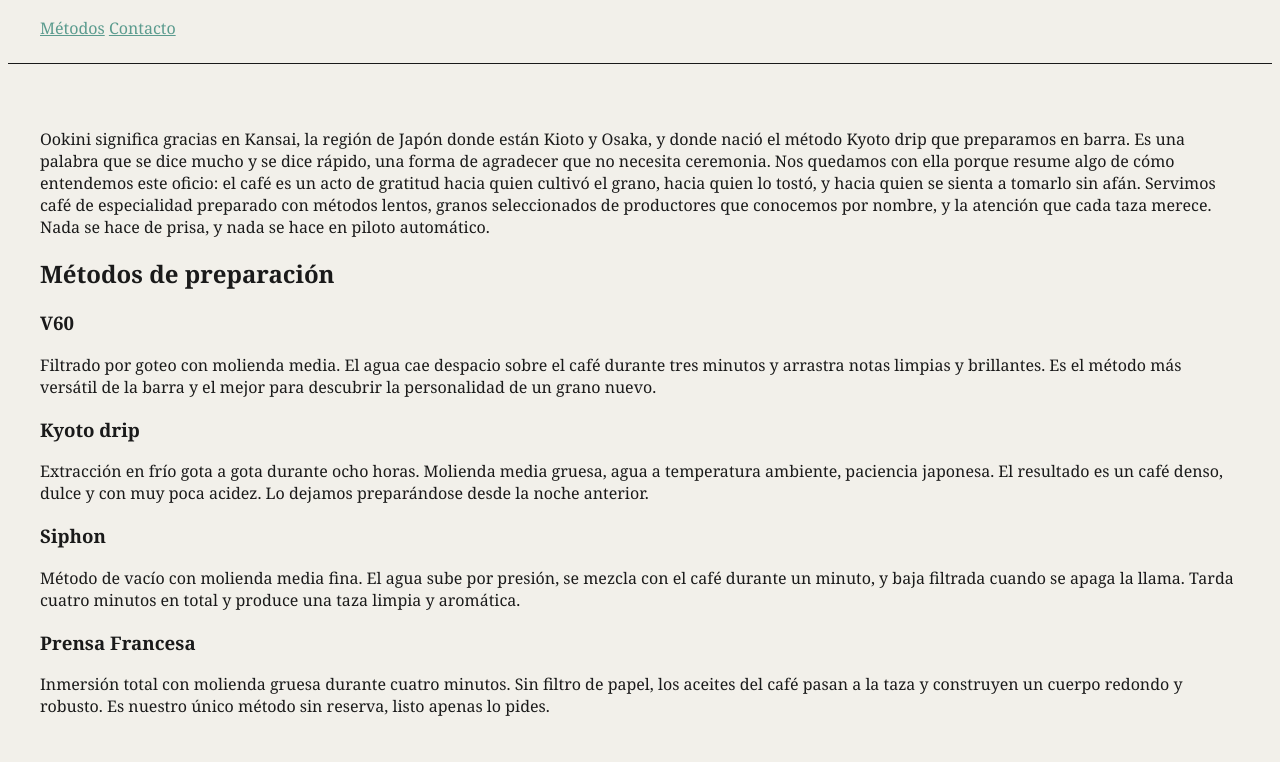
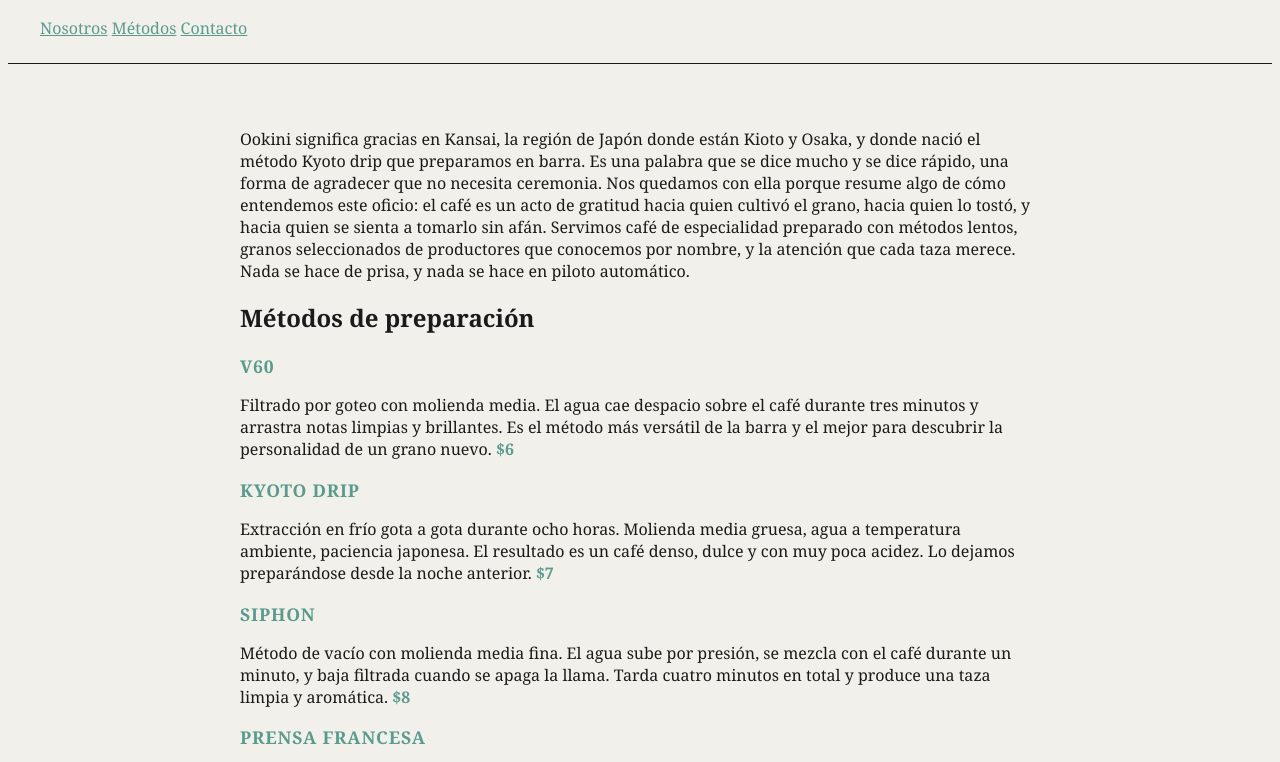
Before and after one commit to joedudev/curso-progra-basica, a plain HTML site: page ookini/index.html in a window 1280 px wide. Shown: the part 177-939 px from the top of the page. Drawn offline with Linux system fonts and the light colour scheme.

Commit message:
15. Box model de CSS explicado con dev tools

```diff
--- a/ookini/index.html
+++ b/ookini/index.html
@@ -11,12 +11,13 @@
 			<h1>Ookini</h1>
 			<h2>Café de especialidad</h2>
 			<nav>
+				<a href="#nosotros">Nosotros</a>
 				<a href="#metodos">Métodos</a>
 				<a href="#contacto">Contacto</a>
 			</nav>
 		</header>
 		<main>
-			<p>
+			<p id="nosotros">
 				Ookini significa gracias en Kansai, la región de Japón donde están Kioto
 				y Osaka, y donde nació el método Kyoto drip que preparamos en barra. Es
 				una palabra que se dice mucho y se dice rápido, una forma de agradecer
@@ -30,33 +31,33 @@
 			</p>
 			<section id="metodos">
 				<h2>Métodos de preparación</h2>
-				<h3>V60</h3>
+				<h3 class="metodo-titulo">V60</h3>
 				<p>
 					Filtrado por goteo con molienda media. El agua cae despacio sobre el
 					café durante tres minutos y arrastra notas limpias y brillantes. Es el
 					método más versátil de la barra y el mejor para descubrir la
-					personalidad de un grano nuevo.
+					personalidad de un grano nuevo. <span class="precio">$6</span>
 				</p>
-				<h3>Kyoto drip</h3>
+				<h3 class="metodo-titulo">Kyoto drip</h3>
 				<p>
 					Extracción en frío gota a gota durante ocho horas. Molienda media
 					gruesa, agua a temperatura ambiente, paciencia japonesa. El resultado
 					es un café denso, dulce y con muy poca acidez. Lo dejamos preparándose
-					desde la noche anterior.
+					desde la noche anterior. <span class="precio">$7</span>
 				</p>
-				<h3>Siphon</h3>
+				<h3 class="metodo-titulo">Siphon</h3>
 				<p>
 					Método de vacío con molienda media fina. El agua sube por presión, se
 					mezcla con el café durante un minuto, y baja filtrada cuando se apaga
 					la llama. Tarda cuatro minutos en total y produce una taza limpia y
-					aromática.
+					aromática. <span class="precio">$8</span>
 				</p>
-				<h3>Prensa Francesa</h3>
+				<h3 class="metodo-titulo">Prensa Francesa</h3>
 				<p>
 					Inmersión total con molienda gruesa durante cuatro minutos. Sin filtro
 					de papel, los aceites del café pasan a la taza y construyen un cuerpo
 					redondo y robusto. Es nuestro único método sin reserva, listo apenas
-					lo pides.
+					lo pides. <span class="precio">$3</span>
 				</p>
 			</section>
 		</main>
--- a/ookini/styles.css
+++ b/ookini/styles.css
@@ -16,4 +16,20 @@ nav a {
 }
 main {
 	padding: 3rem 2rem;
+	max-width: 800px;
+	margin: 0 auto;
 }
+h3 {
+	font-size: 1.1rem;
+}
+.metodo-titulo {
+	font-size: 1.1rem;
+	letter-spacing: 0.05rem;
+	text-transform: uppercase;
+	margin-bottom: 0.25rem;
+	color: #5b9b8e;
+}
+.precio {
+	font-weight: bold;
+	color: #5b9b8e;
+}
```
